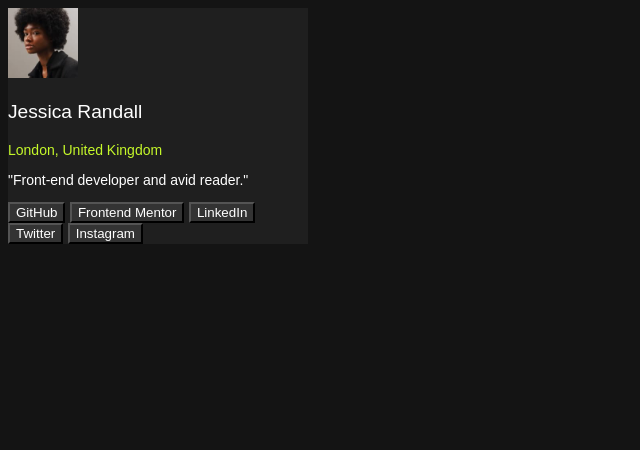
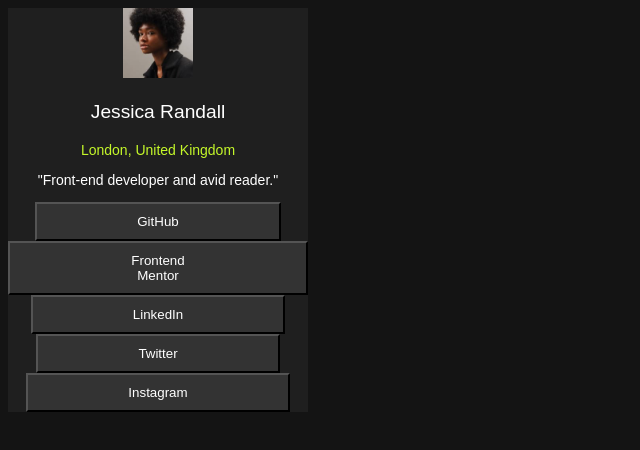
Before and after one commit to hastigholami/social-links-profile, a plain HTML site: page index.html in a window 1280 px wide. Shown: the whole page, without its empty margins (0-640 px from the left). Drawn offline with Linux system fonts and the light colour scheme.

Commit message:
added paddind and margin in style file

```diff
--- a/style.css
+++ b/style.css
@@ -11,6 +11,7 @@ p {
 button {
     background-color: hsl(0, 0%, 20%);
     color: hsl(0, 0%, 100%);
+    padding: 10px 100px;
 }
 
 .profile-preview {
@@ -18,7 +19,10 @@ button {
     width: 300px;
 }
 
-.thumbnail {}
+.thumbnail {
+    margin: 0px 115px;
+
+}
 
 .profile-pic {
     width: 70px;
@@ -26,6 +30,7 @@ button {
 }
 
 .info {
+    justify-items: center;
 }
 
 .authur {
@@ -38,4 +43,6 @@ button {
 
 .job {}
 
-.links {}
+.links {
+    text-align: center;
+}
```
